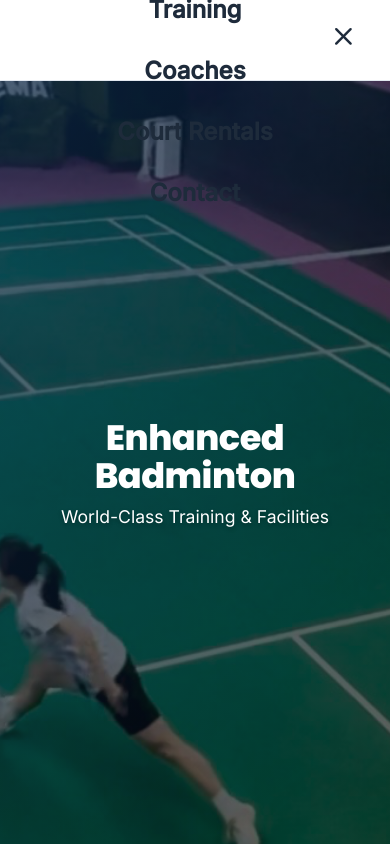
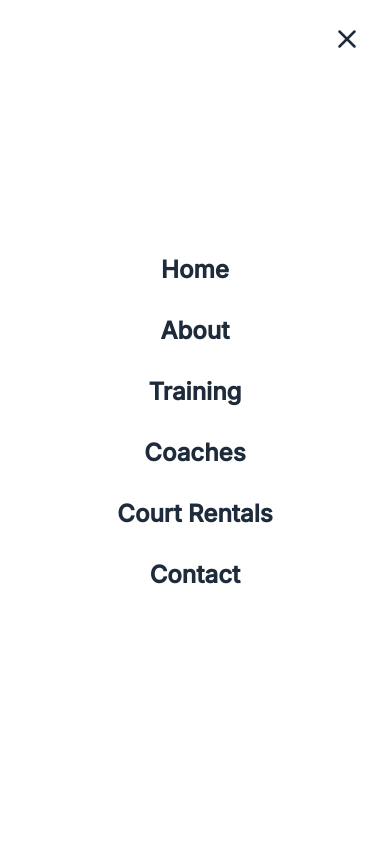
Before and after one commit to diwenne/enhancedbadminton, a React (Vite) app: page / in a window 390 px wide. Both pictures are taken after a click on the element 343 px from the left and 40 px from the top of the page. Shown: the top 844 px of the page. Built offline with nearby package versions, Linux system fonts and the light colour scheme.

Commit message:
hamburger nav on mobile

```diff
--- a/src/components/Header.tsx
+++ b/src/components/Header.tsx
@@ -13,11 +13,26 @@ function Header() {
     setMobileMenuOpen(false);
   }, [location]);
 
+  // Prevent body from scrolling when the mobile menu is open
+  useEffect(() => {
+    if (isMobileMenuOpen) {
+      document.body.classList.add('no-scroll');
+    } else {
+      document.body.classList.remove('no-scroll');
+    }
+    // Cleanup function to remove the class when the component unmounts
+    return () => {
+      document.body.classList.remove('no-scroll');
+    };
+  }, [isMobileMenuOpen]);
+
   const toggleMobileMenu = () => {
     setMobileMenuOpen(!isMobileMenuOpen);
   };
 
   return (
+    // Use a Fragment <> to return multiple top-level elements
+    <>
       <header className="header">
         <div className="header-container">
           <NavLink to="/" className="logo">
@@ -55,19 +70,24 @@ function Header() {
             {isMobileMenuOpen ? <FiX /> : <FiMenu />}
           </div>
         </div>
+      </header>
 
-      {/* Mobile Navigation Menu */}
-      {isMobileMenuOpen && (
-        <div className="mobile-nav-links">
+      {/* Mobile Navigation Menu (Moved outside of <header>) */}
+      {/* It is now always rendered, and visibility is controlled by the 'is-open' class */}
+      <nav className={`mobile-nav-links ${isMobileMenuOpen ? 'is-open' : ''}`}>
+        {/* === ADD THIS BUTTON === */}
+        <button className="mobile-close-btn" onClick={toggleMobileMenu} aria-label="Close menu">
+          <FiX />
+        </button>
+
         <NavLink to="/">Home</NavLink>
         <NavLink to="/about">About</NavLink>
         <NavLink to="/training">Training</NavLink>
         <NavLink to="/coaches">Coaches</NavLink>
         <NavLink to="/rentals">Court Rentals</NavLink>
         <NavLink to="/contact">Contact</NavLink>
-        </div>
-      )}
-    </header>
+      </nav>
+    </>
   );
 }
 export default Header;
--- a/src/index.css
+++ b/src/index.css
@@ -61,6 +61,11 @@ body {
   background: var(--white);
   -webkit-font-smoothing: antialiased;
   -moz-osx-font-smoothing: grayscale;
+}
+
+/* Prevents scrolling when the mobile menu is open */
+body.no-scroll {
+  overflow: hidden;
 }
 
 img { max-width: 100%; display: block; }
@@ -531,6 +536,7 @@ p { margin: 0 0 0.9rem 0; }
 /* Desktop → Tablet */
 @media (max-width: 1024px) {
   .container { padding: 5rem 1.5rem; }
+  .desktop-nav { display: none; }
 }
 
 /* Tablet → Mobile */
@@ -545,13 +551,33 @@ p { margin: 0 0 0.9rem 0; }
   .desktop-nav { display: none; }
 
   .mobile-menu-icon {
-    display: block; font-size: 1.8rem; cursor: pointer; z-index: 1001;
+    display: block;
+    font-size: 1.8rem;
+    cursor: pointer;
+    z-index: 1001;
+    position: relative; /* This ensures z-index takes effect */
   }
 
   .mobile-nav-links {
-    display: flex; flex-direction: column; align-items: center; justify-content: center; gap: 2rem;
-    position: fixed; inset: 0; background: var(--white); z-index: 1000;
+    display: flex;
+    flex-direction: column;
+    align-items: center;
+    justify-content: center;
+    gap: 2rem;
+    position: fixed;
+    inset: 0;
+    background: var(--white);
+    z-index: 1000;
+    opacity: 0;
+    pointer-events: none;
+    transition: opacity 0.25s ease-in-out;
   }
+
+  .mobile-nav-links.is-open {
+    opacity: 1;
+    pointer-events: auto;
+  }
+
   .mobile-nav-links a { font-size: 1.5rem; font-weight: 600; }
 
   .container { padding: 4rem 1rem; }
@@ -560,7 +586,7 @@ p { margin: 0 0 0.9rem 0; }
   .coach-section-title { font-size: 1.6rem; text-align: center; }
 
   .form-row { grid-template-columns: 1fr; }
-  .gallery-item { height: 450px; } /* Taller gallery items on mobile */
+  .gallery-item { height: 450px; }
 }
 
 /* extras */
@@ -571,13 +597,13 @@ p { margin: 0 0 0.9rem 0; }
 }
 
 .footer-content {
-  max-width: 900px;           /* keeps it nicely contained */
+  max-width: 900px;
   margin: 0 auto;
   display: flex;
   flex-direction: column;
-  align-items: center;        /* 👈 ensures everything is centered */
+  align-items: center;
   text-align: center;
-  gap: 1.25rem;               /* space between groups */
+  gap: 1.25rem;
 }
 
 .footer-logo-image {
@@ -589,20 +615,20 @@ p { margin: 0 0 0.9rem 0; }
   color: var(--slate-500);
   display: flex;
   align-items: center;
-  justify-content: center;    /* centers inline icon + text */
+  justify-content: center;
   gap: .5rem;
 }
 
 .footer-contact-icons {
   display: flex;
-  justify-content: center;    /* 👈 keeps icons centered */
+  justify-content: center;
   gap: 2rem;
 }
 
 .footer-links {
   display: flex;
   justify-content: center;
-  flex-wrap: wrap;            /* wrap nicely on small screens */
+  flex-wrap: wrap;
   gap: 2rem;
 }
 
@@ -617,3 +643,27 @@ p { margin: 0 0 0.9rem 0; }
   color: var(--slate-500);
   font-size: .92rem;
 }
+
+
+/* --- STYLES FOR MOBILE CLOSE BUTTON --- */
+  .mobile-close-btn {
+    /* Positioning */
+    position: fixed;
+    top: 1rem;
+    right: 1.25rem;
+    z-index: 1002; /* Ensures it's on top of everything */
+
+    /* Styling */
+    background: transparent;
+    border: none;
+    padding: 0.5rem;
+    cursor: pointer;
+    color: var(--slate-800); /* Sets the 'X' icon color */
+    line-height: 0; /* Removes extra vertical space */
+  }
+
+  /* Style for the icon itself */
+  .mobile-close-btn svg {
+    width: 30px;
+    height: 30px;
+  }
--- a/src/pages/CourtRentals.tsx
+++ b/src/pages/CourtRentals.tsx
@@ -7,12 +7,11 @@ function CourtRentals() {
       </div>
       <div className="page-content">
         <p>
-          Our 12 international-standard courts are available for booking. Whether you're looking for a casual game with friends or a space to practice, you can reserve a court online.
+          Our 6 international-standard courts are available for booking. Whether you're looking for a casual game with friends or a space to practice, you can reserve a court online.
         </p>
         <h3>Rental Rates</h3>
         <ul>
-          <li><strong>Peak Hours (Weekdays 5pm-10pm, Weekends):</strong> $28/hour</li>
-          <li><strong>Off-Peak Hours (Weekdays 9am-5pm):</strong> $20/hour</li>
+          <li><strong>Everyday 10am -10pm:</strong> $30/hour+tax</li>
         </ul>
         <p>
           Members receive a 20% discount on all court rental rates. Bookings can be made up to 7 days in advance. Please visit our online booking portal to check availability and reserve your spot.
```
Lines whose indentation alone changed are shown as unchanged.
